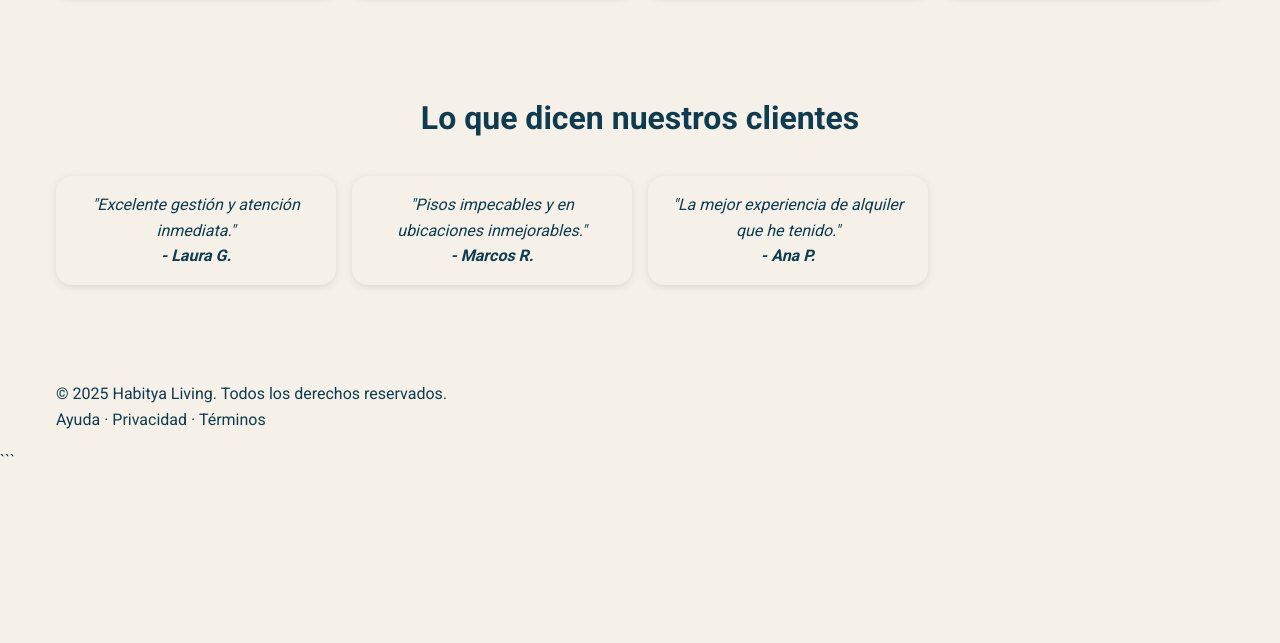
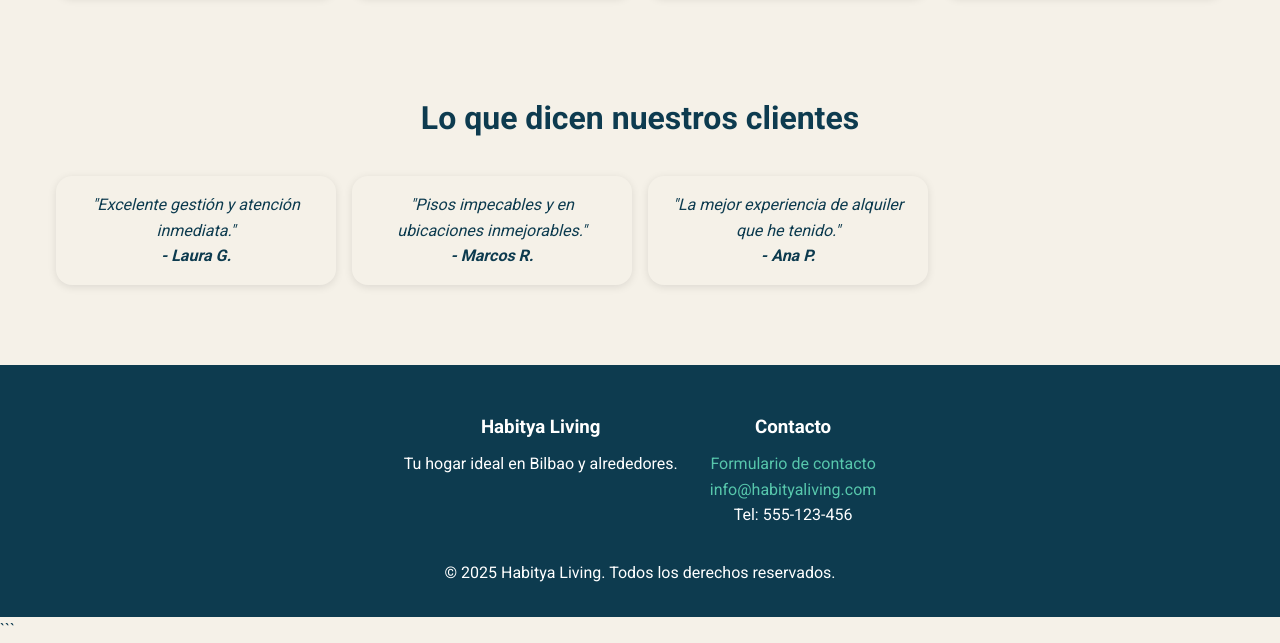
Before and after one commit to Habitya/WEB-HABITYA, a website: page index.html in a window 1280 px wide. Shown: the part 739-1382 px from the top of the page. Before the commit the page ends 1213 px from the top, so only its background shows below. Drawn offline with nearby package versions, Linux system fonts and the light colour scheme.

Commit message:
Move contacto to footer

```diff
--- a/css/estilos.css
+++ b/css/estilos.css
@@ -438,3 +438,24 @@ body {
 .hidden { display: none; }
 
 /* Mantén tus estilos previos para .filter-group, .btn-search, etc. */
+
+/* ===== Footer ===== */
+.page-footer {
+  background: var(--brand-primary);
+  color: #fff;
+  text-align: center;
+  padding: 2rem 0;
+}
+.page-footer a {
+  color: var(--brand-secondary);
+}
+.footer-content {
+  display: flex;
+  flex-wrap: wrap;
+  gap: 2rem;
+  justify-content: center;
+  margin-bottom: 1rem;
+}
+.footer-content section h3 {
+  margin-bottom: 0.5rem;
+}
--- a/index.html
+++ b/index.html
@@ -70,7 +70,6 @@
       <li data-aos="fade-right" data-aos-delay="350"><a href="pisos.html">Pisos</a></li>
       <li data-aos="fade-right" data-aos-delay="400"><a href="inquilinos.html">Inquilinos</a></li>
       <li data-aos="fade-right" data-aos-delay="450"><a href="propietarios.html">Propietarios</a></li>
-      <li data-aos="fade-right" data-aos-delay="500"><a href="contacto.html">Contacto</a></li>
     </ul>
   </nav>
 </header>
@@ -196,11 +195,20 @@
   </section>
 
   <!-- Footer -->
-  <footer class="footer container mt-16" data-aos="fade-up">
+  <footer class="page-footer mt-16" data-aos="fade-up">
+    <div class="footer-content container">
+      <section>
+        <h3>Habitya Living</h3>
+        <p>Tu hogar ideal en Bilbao y alrededores.</p>
+      </section>
+      <section>
+        <h3>Contacto</h3>
+        <p><a href="contacto.html">Formulario de contacto</a></p>
+        <p><a href="mailto:info@habityaliving.com">info@habityaliving.com</a></p>
+        <p>Tel: 555-123-456</p>
+      </section>
+    </div>
     <p>&copy; 2025 Habitya Living. Todos los derechos reservados.</p>
-    <nav>
-      <a href="#">Ayuda</a> · <a href="#">Privacidad</a> · <a href="#">Términos</a>
-    </nav>
   </footer>
 
   <!-- Scripts AOS e init -->
```
Also changed, not shown: contacto.html (+16 -1 lines), inquilinos.html (+16 -1 lines), pisos.html (+13 -2 lines), propietarios.html (+16 -1 lines).
